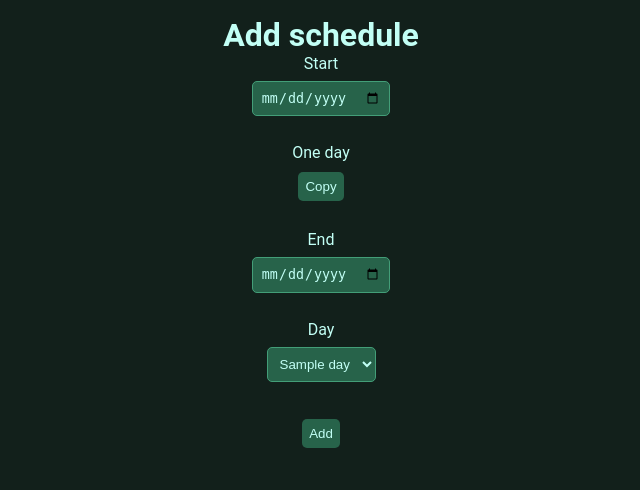
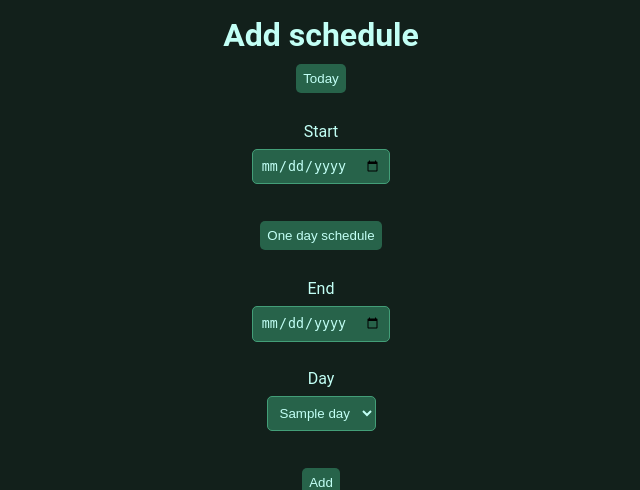
Before and after one commit to EvanZuk/ClassFinder, a Python web app: template app/templates/schedule.html in a window 1280 px wide. Shown: the part 51-541 px from the top of the page, without its empty margins (319-959 px from the left). Run offline with Jinja, Linux system fonts and the light colour scheme; the template is opened without the code that fills it: most values are stand-ins (such as "Sample title", 1, 10 or a date in 2020).

Commit message:
QOL: Even better date picking

```diff
--- a/app/templates/schedule.html
+++ b/app/templates/schedule.html
@@ -11,10 +11,10 @@
     <main id="schedule">
         <h1>Add schedule</h1>
         <form onsubmit="setSchedule(event)"></form>
+            <button onclick="document.getElementById('start').value = new Date().toLocaleDateString('en-CA'); document.getElementById('end').value = new Date().toLocaleDateString('en-CA');">Today</button><br>
             <label for="start">Start</label>
             <input type="date" id="start" name="start" required><br>
-            <label for="copy">One day</label>
-            <button onclick="document.getElementById('end').value = document.getElementById('start').value">Copy</button><br>
+            <button onclick="document.getElementById('end').value = document.getElementById('start').value;">One day schedule</button><br>
             <label for="end">End</label>
             <input type="date" id="end" name="end" required><br>
             <label for="day">Day</label>
```
